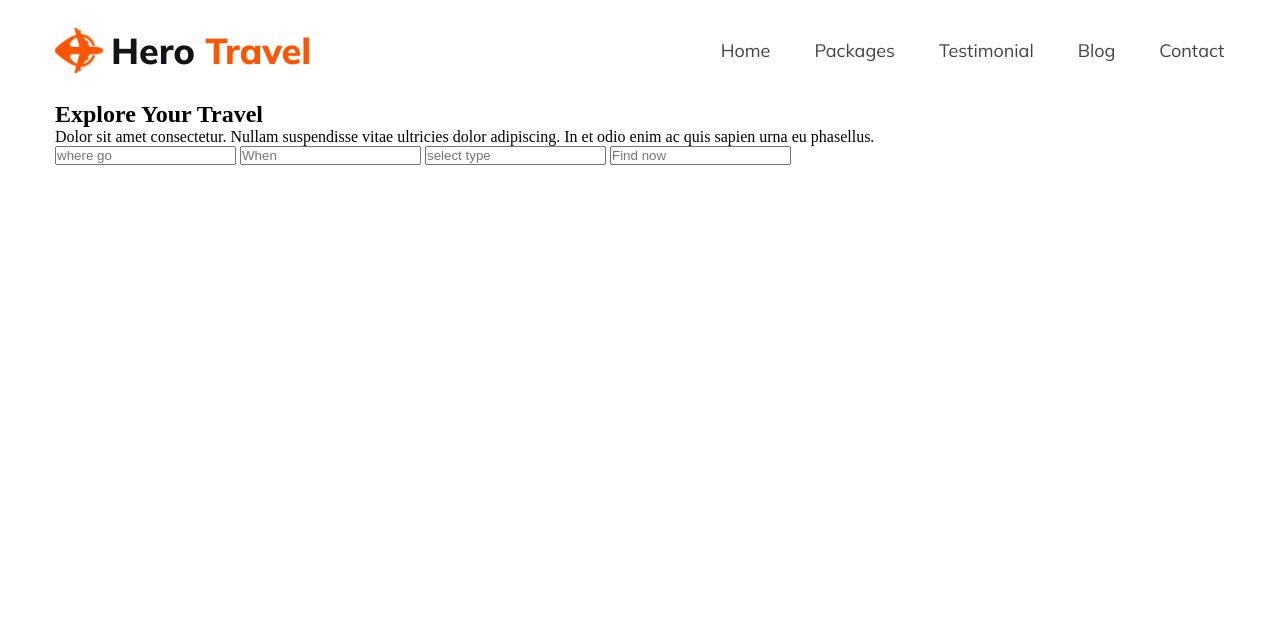
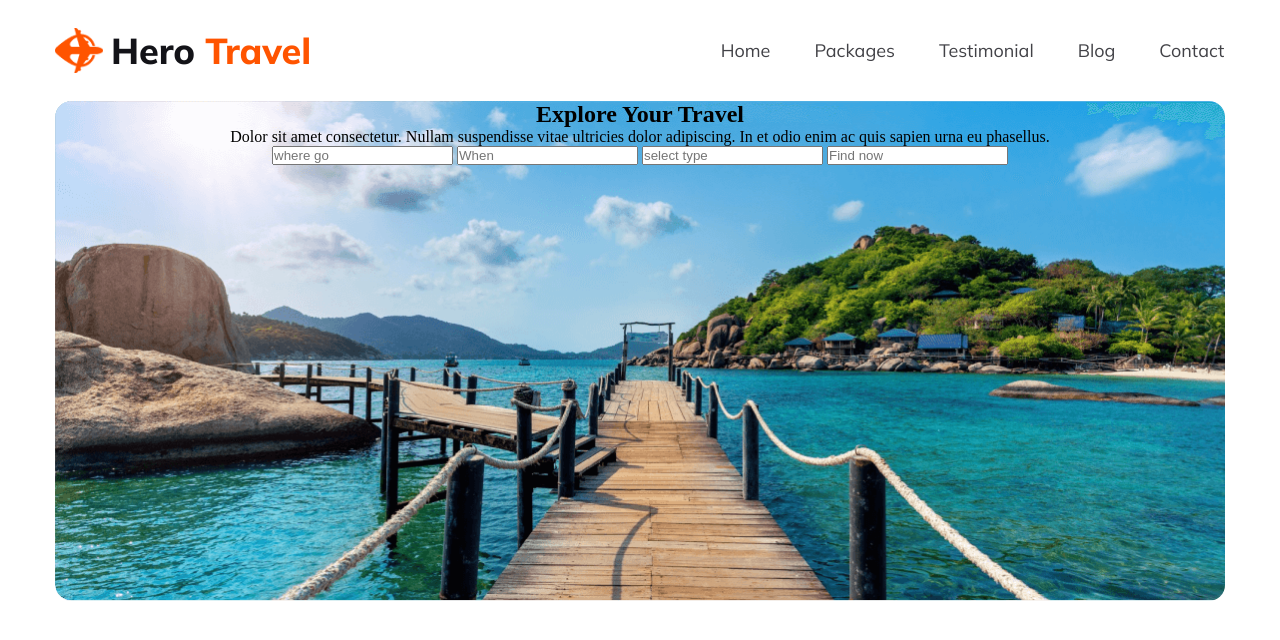
Before and after one commit to almuheetu/Hero-travel, a plain HTML site: page index.html in a window 1280 px wide. Drawn offline with Linux system fonts and the light colour scheme.

Commit message:
slider css fixed

```diff
--- a/index.html
+++ b/index.html
@@ -5,6 +5,7 @@
     <meta name="viewport" content="width=device-width, initial-scale=1.0">
     <title>Hero Travel</title>
     <link rel="stylesheet" href="style.css">
+    <link rel="stylesheet" href="https://cdnjs.cloudflare.com/ajax/libs/font-awesome/6.5.1/css/all.min.css" integrity="sha512-DTOQO9RWCH3ppGqcWaEA1BIZOC6xxalwEsw9c2QQeAIftl+Vegovlnee1c9QX4TctnWMn13TZye+giMm8e2LwA==" crossorigin="anonymous" referrerpolicy="no-referrer" />
 </head>
 <body>
    <!-- Header area started -->
@@ -41,7 +42,7 @@
             <div class="slider-input">
                 <div class="input-field">
                     <input type="text" placeholder="where go">
-                    <input type="text" placeholder="When">
+                    <input type="" placeholder="When">
                     <input type="text" placeholder="select type">
                     <input type="text" placeholder="Find now">
                 </div>
--- a/style.css
+++ b/style.css
@@ -51,6 +51,7 @@
     align-items: center;
     gap: 44px;
 }
+
 .menu-items li a {
     color: var(--Dark-02, #424247);
     text-align: center;
@@ -60,20 +61,41 @@
     font-weight: 400;
     line-height: normal;
 }
+
 .menu-items li a:hover {
     color: #FF5400;
     transition: .3s;
 }
+
 .main-menu {
     margin-left: 35%;
     /* margin-top: 50px; */
 }
+
 .header-area {
     display: flex;
     align-items: center;
     /* text-align: right; */
     margin: 28px 0px;
 }
+
 .logo {
     display: flex;
 }
+
+
+
+
+
+
+
+
+/* slider */
+.slider-area {
+    background-image: url("Images/Group\ 13\ \(1\)\ \(1\).png");
+    background-repeat: no-repeat;
+    background-size: cover;
+    height: 500px;
+    border-radius: 16px;
+    text-align: center;
+}
```
Lines whose indentation alone changed are shown as unchanged.
